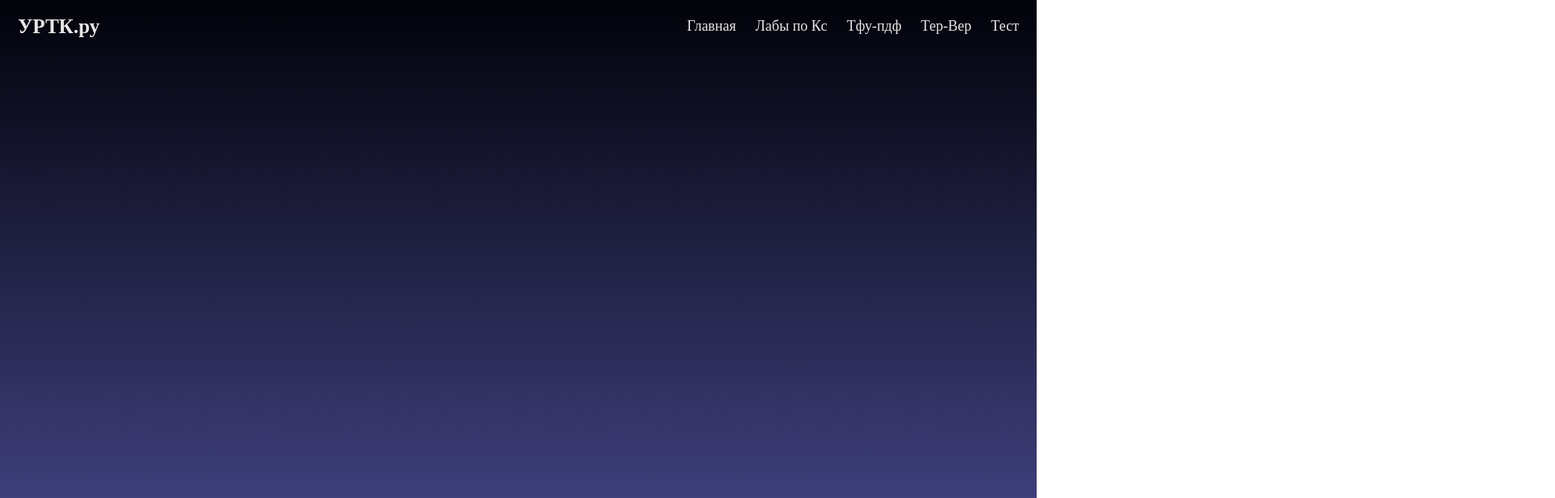
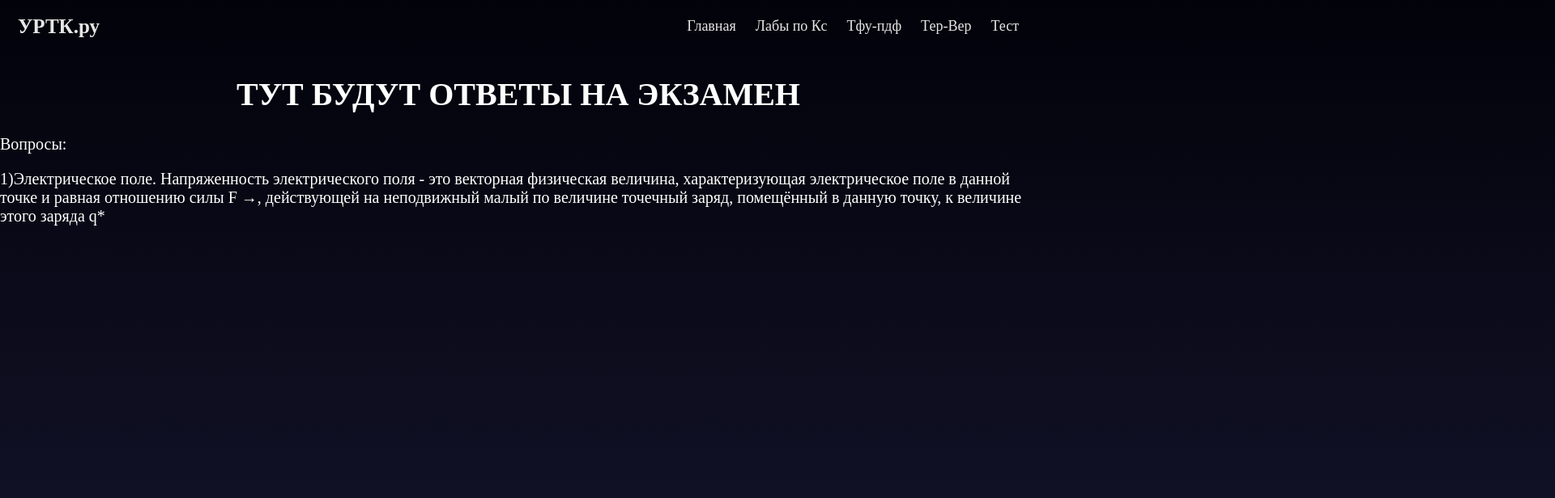
Before and after one commit to Anton5r/MyWeb, a Next.js app: page /test in a window 1280 px wide. Shown: the top 616 px of the page at 81% size, 1920 px wide, since content can reach past the window. Built offline with nearby package versions, Linux system fonts and the light colour scheme.

Commit message:
test - img

```diff
--- a/pages/index.js
+++ b/pages/index.js
@@ -21,7 +21,7 @@ export default function Home() {
                   <a href="../posts">Лабы по Кс</a>
                   <a href="../about/about">Тфу-пдф</a>
                   <a href="../ter ">Тер-Вер</a>
-                  <a href="../test">Тест</a>
+                  <a href="../test">Экзамен</a>
                   <a href='../about/laba'>Лаба по Груздю</a>
               </div>
           </div>
--- a/pages/test.js
+++ b/pages/test.js
@@ -1,6 +1,8 @@
 import Head from 'next/head'
 import styles from '../styles/Home.module.css'
 import React from "react";
+import Image from 'next/image';
+import zacon from '../public/Закон кулона.svg'
 
 export default function TEST() {
 
@@ -17,7 +19,7 @@ export default function TEST() {
           <div>
               <a href="https://urtt.ru" className={styles.logo}>УРТК.ру</a>
               <div className={styles.headerr}>
-                  <a href="#">Главная</a>
+                  <a href="../">Главная</a>
                   <a href="../posts">Лабы по Кс</a>
                   <a href="../about/about">Тфу-пдф</a>
                   <a href="../ter ">Тер-Вер</a>
@@ -26,6 +28,14 @@ export default function TEST() {
           </div>
       </header>
 
+      <h1 className={styles.flex_text}>Тут будут ответы на экзамен</h1>
+
+      <p>Вопросы:</p>
+      <p>1)Электрическое поле. Напряженность электрического поля - это векторная физическая величина, характеризующая электрическое поле в данной точке и равная отношению силы F →, действующей на неподвижный малый по величине точечный заряд, помещённый в данную точку, к величине этого заряда q*</p>
+      <Image
+      src={zacon}
+      alt="Picture of the author"
+    />
 
     </>
   )
--- a/styles/Home.module.css
+++ b/styles/Home.module.css
@@ -104,6 +104,18 @@ color: #fff;
   color: darkturquoise;
 }
 
+.flex_text {
+  text-decoration: none;
+  text-transform: uppercase;
+  display: flex;
+
+  /*this centers the text horizontally*/
+  justify-content: center;
+
+  /*this centers the text vertically*/
+  align-items: center;
+}
+
 .headerp {
   text-align: center;
   overflow: hidden;
```
Also changed, not shown: public/Закон кулона.svg (added).
